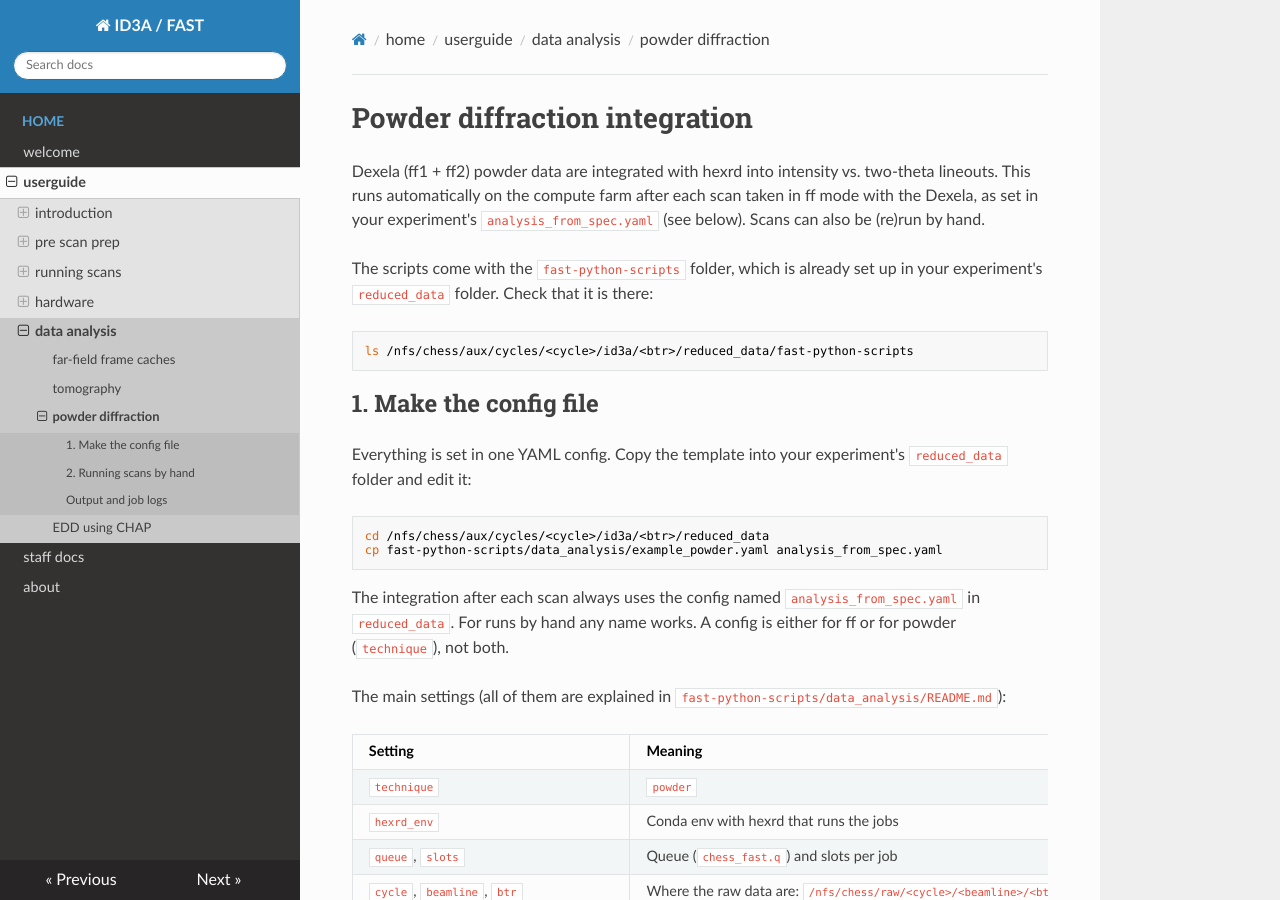
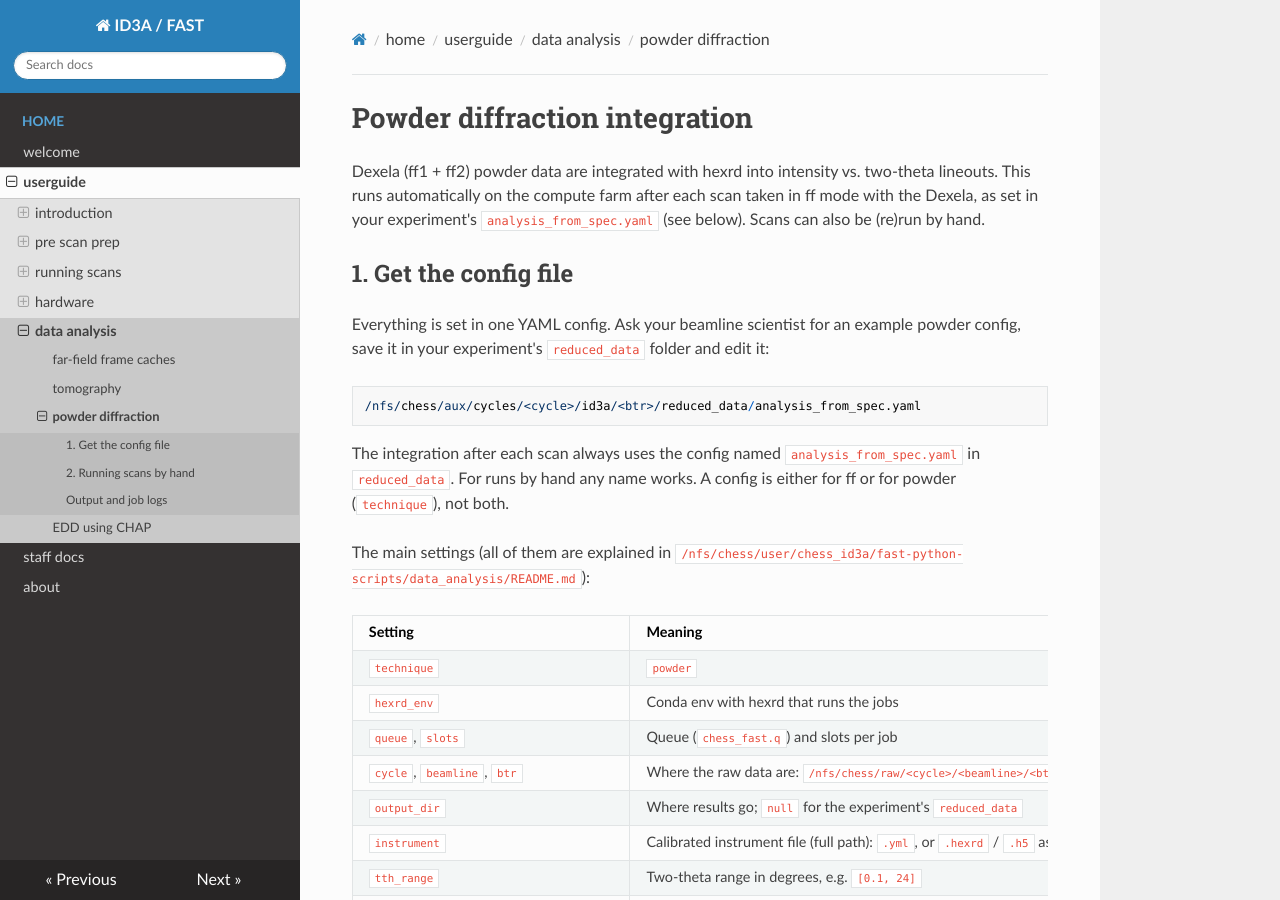
Before and after one commit to ksg52/CHESS-ID3A-FAST, an MkDocs documentation site: the page built from docs/userguide/analysis/powder.md, in a window 1280 px wide and 900 px high. Built offline with MkDocs 1.6.1, drawn with Linux system fonts in a browser that asks for light colours; nearby versions of some CDN libraries.

Commit message:
Analysis pages: ask the beamline scientist for configs and notebook
The fast-python-scripts folder is no longer copied into each reduced_data:
the ff and powder pages say to get an example config from the beamline
scientist and save it as reduced_data/analysis_from_spec.yaml, and point
to the full path of data_analysis/README.md for all settings; the tomo
page says to get the notebook from the beamline scientist.

Co-Authored-By: Claude Opus 5.5 <noreply@anthropic.com>

```diff
--- a/docs/userguide/analysis/powder.md
+++ b/docs/userguide/analysis/powder.md
@@ -5,25 +5,20 @@ two-theta lineouts. This runs automatically on the compute farm after each
 scan taken in ff mode with the Dexela, as set in your experiment's
 `analysis_from_spec.yaml` (see below). Scans can also be (re)run by hand.
 
-The scripts come with the `fast-python-scripts` folder, which is already set
-up in your experiment's `reduced_data` folder. Check that it is there:
+## 1. Get the config file
 
-    ls /nfs/chess/aux/cycles/<cycle>/id3a/<btr>/reduced_data/fast-python-scripts
+Everything is set in one YAML config. Ask your beamline scientist for an
+example powder config, save it in your experiment's `reduced_data` folder
+and edit it:
 
-## 1. Make the config file
-
-Everything is set in one YAML config. Copy the template into your
-experiment's `reduced_data` folder and edit it:
-
-    cd /nfs/chess/aux/cycles/<cycle>/id3a/<btr>/reduced_data
-    cp fast-python-scripts/data_analysis/example_powder.yaml analysis_from_spec.yaml
+    /nfs/chess/aux/cycles/<cycle>/id3a/<btr>/reduced_data/analysis_from_spec.yaml
 
 The integration after each scan always uses the config named
 `analysis_from_spec.yaml` in `reduced_data`. For runs by hand any name works.
 A config is either for ff or for powder (`technique`), not both.
 
 The main settings (all of them are explained in
-`fast-python-scripts/data_analysis/README.md`):
+`/nfs/chess/user/chess_id3a/fast-python-scripts/data_analysis/README.md`):
 
 | Setting | Meaning |
 |---|---|
```
Also changed, not shown: docs/userguide/analysis/ff_preprocess.md (+6 -11 lines), docs/userguide/analysis/tomo.md (+4 -10 lines).
